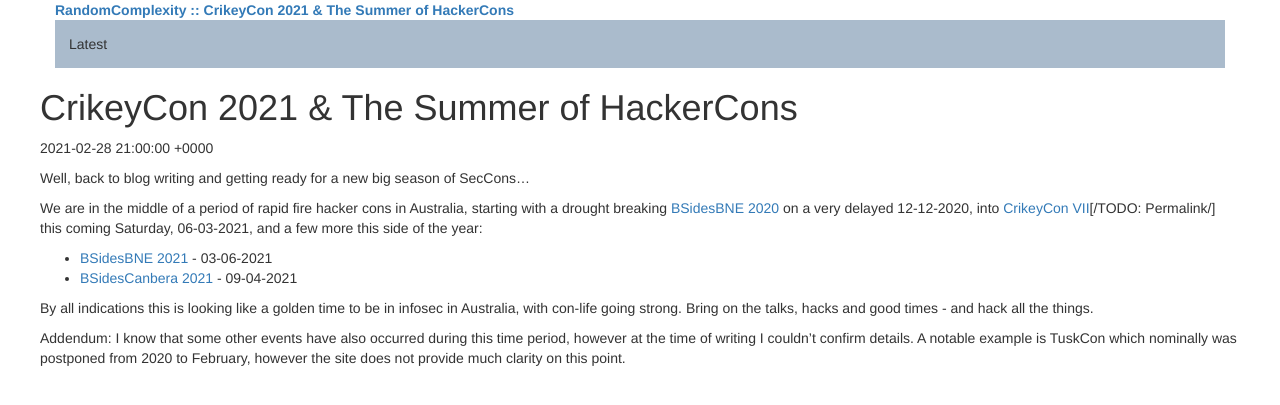
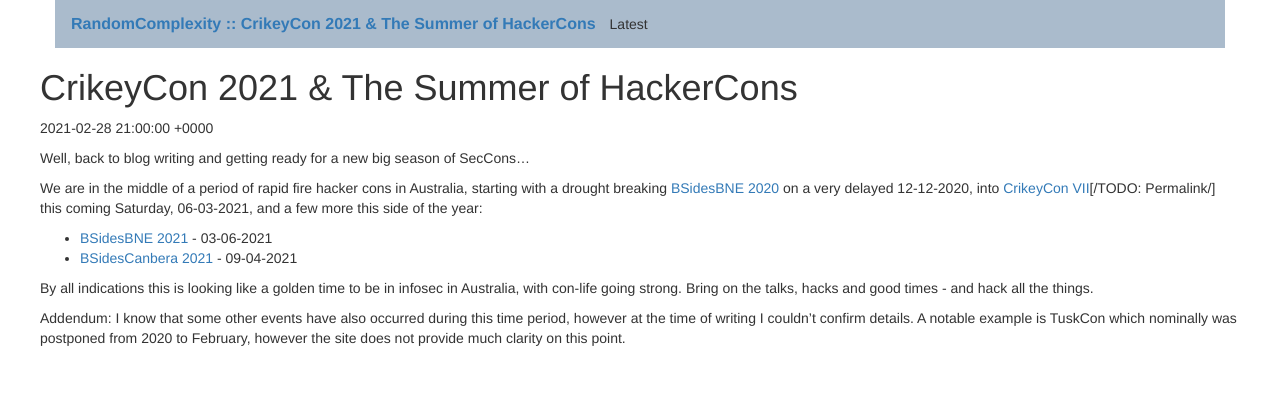
Before and after one commit to aussieklutz/aussieklutz.github.io, a Jekyll site: the page built from _posts/2021-03-01-the-summer-of-hackercons.markdown, in a window 1280 px wide. Shown: the top 405 px of the page. Built offline with Jekyll 4.4.1, drawn with Linux system fonts in a browser that asks for light colours.

Commit message:
Adjusting Theme

```diff
--- a/_includes/header.html
+++ b/_includes/header.html
@@ -1,10 +1,9 @@
 <header class="site-header container" role="banner">
-    <div class="row">
+    <div class="row main_menu">
         <div class="col">
             <strong><a class="site-title" rel="author" href="{{ site.url }}">{{ site.title }}{%- if page.title  -%}&nbsp;::&nbsp;{{ page.title }}{%- endif -%}</a></strong>
         </div>
-        <div class="col">
-            <nav class="main_menu">
+        <div class="col"></div>
             <ul class="menu_items">
                 <li class="menu_item">
                     <span>Latest</span>
@@ -14,7 +13,6 @@
                     </ul>
                 </li>
             </ul>
-            </nav>
         </div>
     </div>
 </header>
```
Lines whose indentation alone changed are shown as unchanged.
